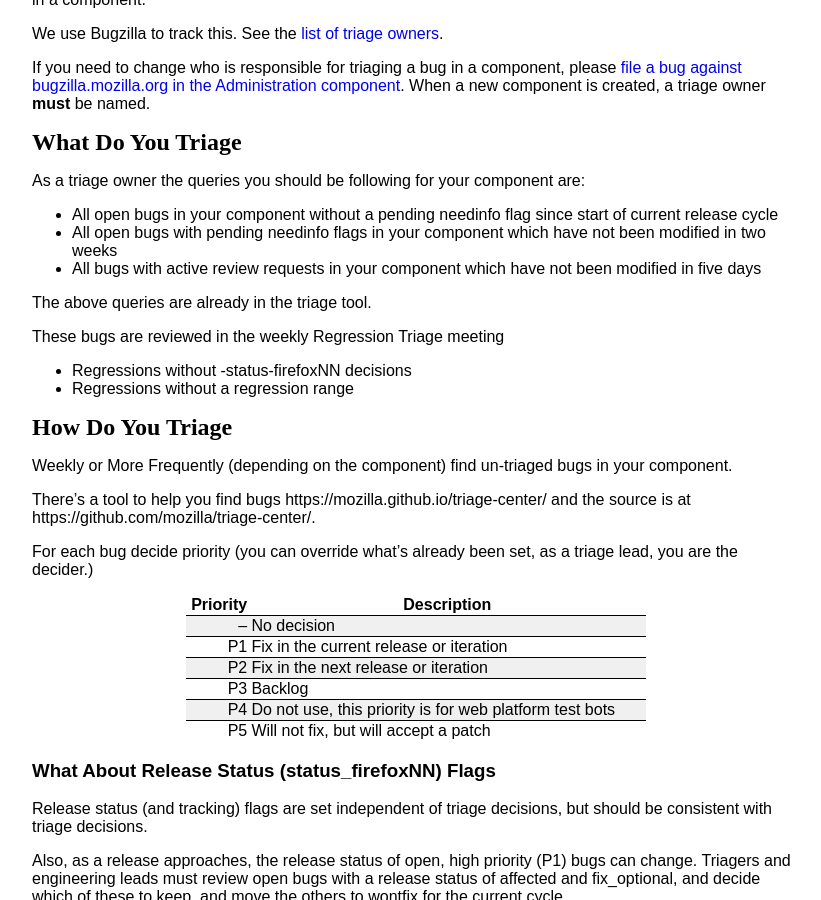
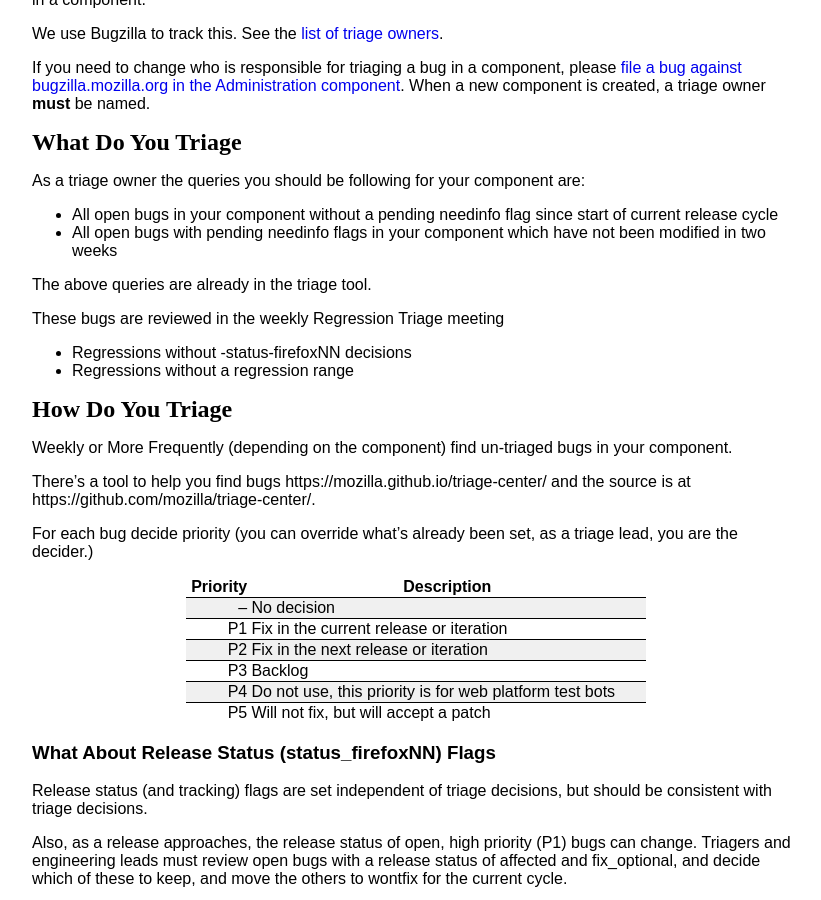
Before and after one commit to mozilla/bug-handling, a Jekyll site: the page built from _policies/triage-bugzilla.md, in a window 1280 px wide and 900 px high, scrolled down 525 px. Shown: the whole window, without its empty margins (224-1045 px from the left). Built offline with Jekyll 4.4.1, drawn with Linux system fonts in a browser that asks for light colours; some web fonts are replaced.

Commit message:
Remove review flag references

```diff
--- a/_policies/triage-bugzilla.md
+++ b/_policies/triage-bugzilla.md
@@ -30,7 +30,6 @@
 
 * All open bugs in your component without a pending needinfo flag since start of current release cycle
 * All open bugs with pending needinfo flags in your component which have not been modified in two weeks
-* All bugs with active review requests in your component which have not been modified in five days
 
 The above queries are already in the triage tool.
 
```
